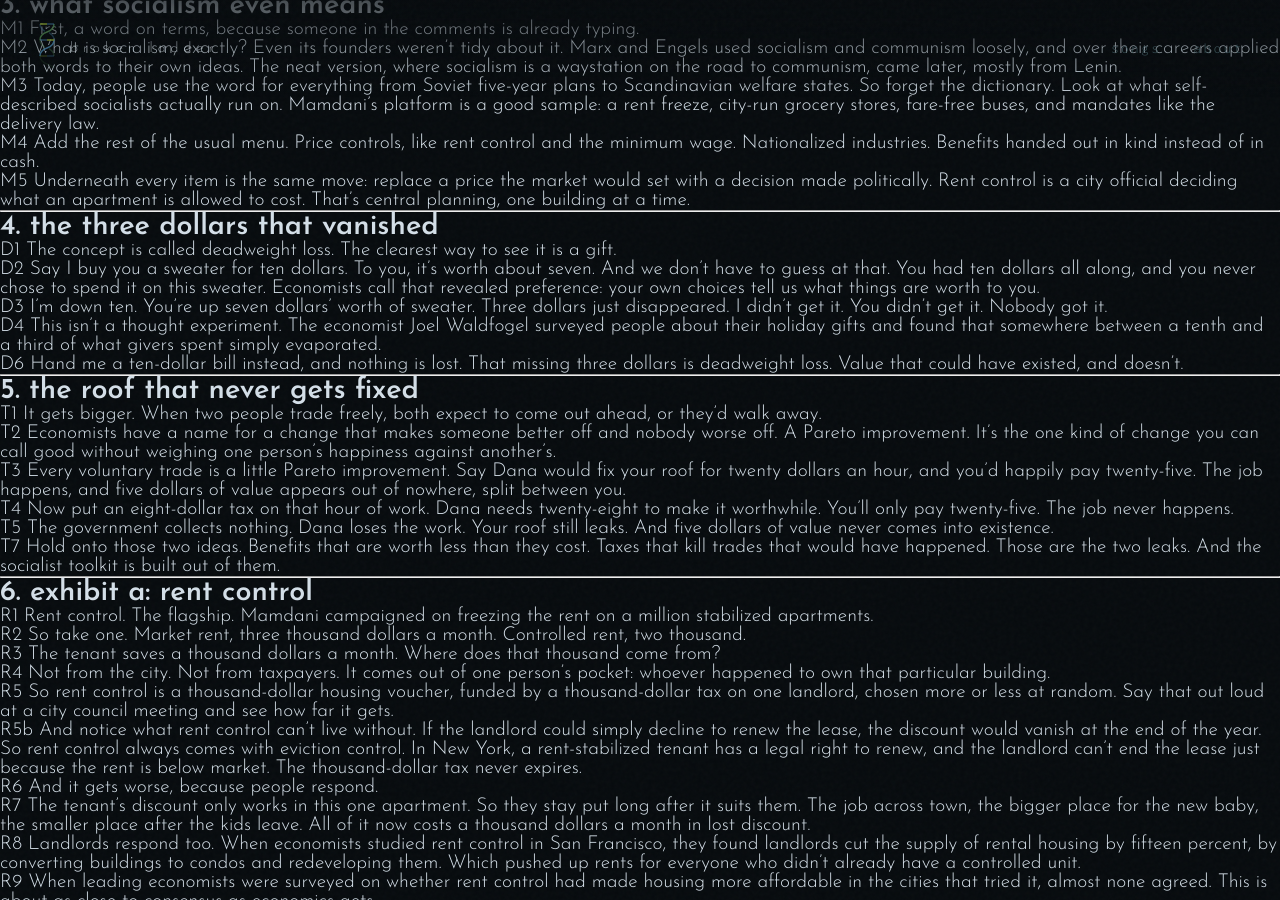
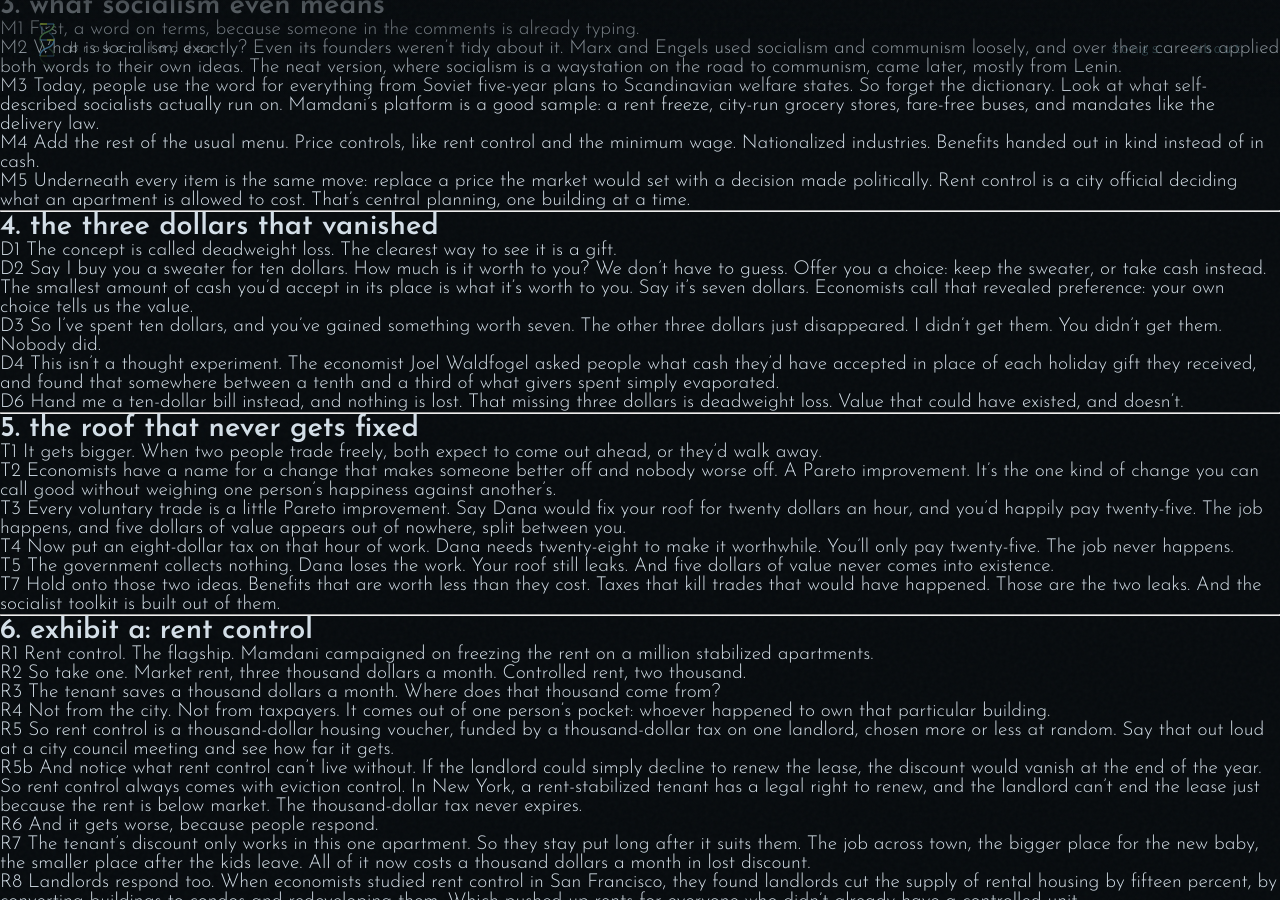
Before and after one commit to ClayShentrup/brokenladder, a Jekyll site: the page built from safety-net-vs-socialism/script.md, in a window 1280 px wide and 900 px high, scrolled down 606 px. Built offline with Jekyll 4.4.1, drawn with Linux system fonts in a browser that asks for light colours; our own code applies the rules of GitHub Pages for plain Markdown files.

Commit message:
economic illiteracy: sweater valuation by cash-in-place, gentler delivery
Co-Authored-By: Claude Opus 5.5 <noreply@anthropic.com>
Claude-Session: https://claude.ai/code/session_01BsiGF9St2tiTePmyBZgNDi

```diff
--- a/safety-net-vs-socialism/script.md
+++ b/safety-net-vs-socialism/script.md
@@ -62,11 +62,11 @@ M5 Underneath every item is the same move: replace a price the market would set
 
 D1 The concept is called deadweight loss. The clearest way to see it is a gift.
 
-D2 Say I buy you a sweater for ten dollars. To you, it's worth about seven. And we don't have to guess at that. You had ten dollars all along, and you never chose to spend it on this sweater. Economists call that revealed preference: your own choices tell us what things are worth to you.
+D2 Say I buy you a sweater for ten dollars. How much is it worth to you? We don't have to guess. Offer you a choice: keep the sweater, or take cash instead. The smallest amount of cash you'd accept in its place is what it's worth to you. Say it's seven dollars. Economists call that revealed preference: your own choice tells us the value.
 
-D3 I'm down ten. You're up seven dollars' worth of sweater. Three dollars just disappeared. I didn't get it. You didn't get it. Nobody got it.
+D3 So I've spent ten dollars, and you've gained something worth seven. The other three dollars just disappeared. I didn't get them. You didn't get them. Nobody did.
 
-D4 This isn't a thought experiment. The economist Joel Waldfogel surveyed people about their holiday gifts and found that somewhere between a tenth and a third of what givers spent simply evaporated.
+D4 This isn't a thought experiment. The economist Joel Waldfogel asked people what cash they'd have accepted in place of each holiday gift they received, and found that somewhere between a tenth and a third of what givers spent simply evaporated.
 
 D6 Hand me a ten-dollar bill instead, and nothing is lost. That missing three dollars is deadweight loss. Value that could have existed, and doesn't.
 
```
Also changed, not shown: safety-net-vs-socialism/src/_mid.js (+5 -5 lines), safety-net-vs-socialism/src/main.js (+5 -5 lines), safety-net-vs-socialism/src/script.json (+5 -4 lines), safety-net-vs-socialism/narration/manifest.json, safety-net-vs-socialism/narration/raw/manifest.json, 6 other files.
